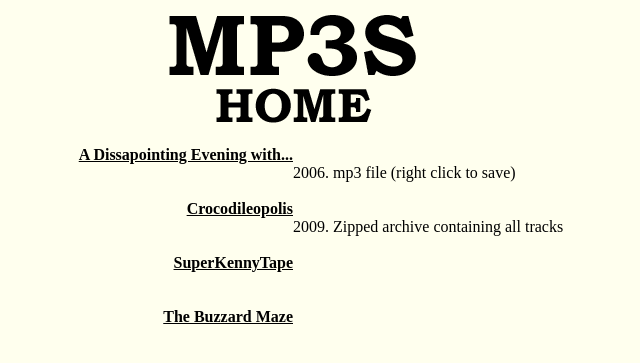
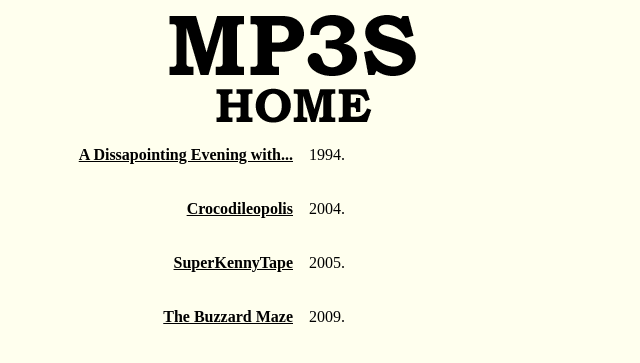
Before and after one commit to orta/dildano.co.uk, a PHP site: page /mp3s.php in a window 1280 px wide. Shown: the top 363 px of the page, without its empty margins (347-987 px from the left). Run offline with PHP 8.4, Linux system fonts and the light colour scheme.

Commit message:
improved mp3 page

```diff
--- a/public/dildano.css
+++ b/public/dildano.css
@@ -356,7 +356,8 @@ a.audio
   color:#000000;
 }
 
-span.info
+div.info
 {
-  float:left;
+text-align: left;
+margin-left: 1em;
 }
--- a/public/mp3s.php
+++ b/public/mp3s.php
@@ -32,14 +32,22 @@
     </div>
 
     <div class="h_half">
-	<left>
-	<br>
-	<span class=info>
- 	2006. mp3 file (right click to save)<br><br><br>
-	</span>
-	<span class=info>
- 	2009. Zipped archive containing all tracks<br><br><br>
-	</span>
+	<div class="info">
+ 	1994. <br><br><br>
+	</div>
+	<div class="info">
+ 	2004.<br><br><br>
+	</div>
+
+	<div class="info">
+ 	2005.<br><br><br>
+	</div>
+
+	<div class="info">
+ 	2009.<br><br><br>
+	</div>
+
+
     </div>
   </div>
 </body>
```
